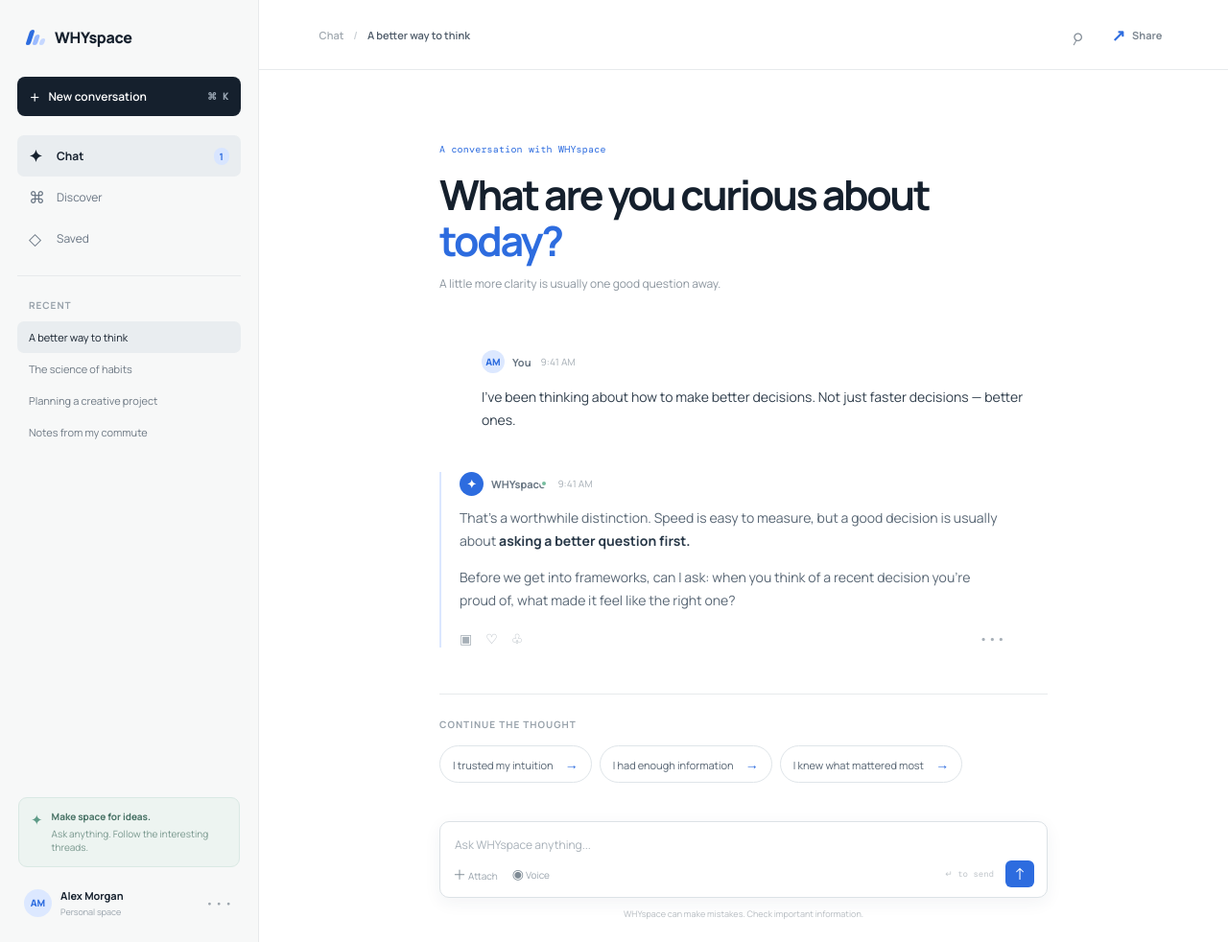
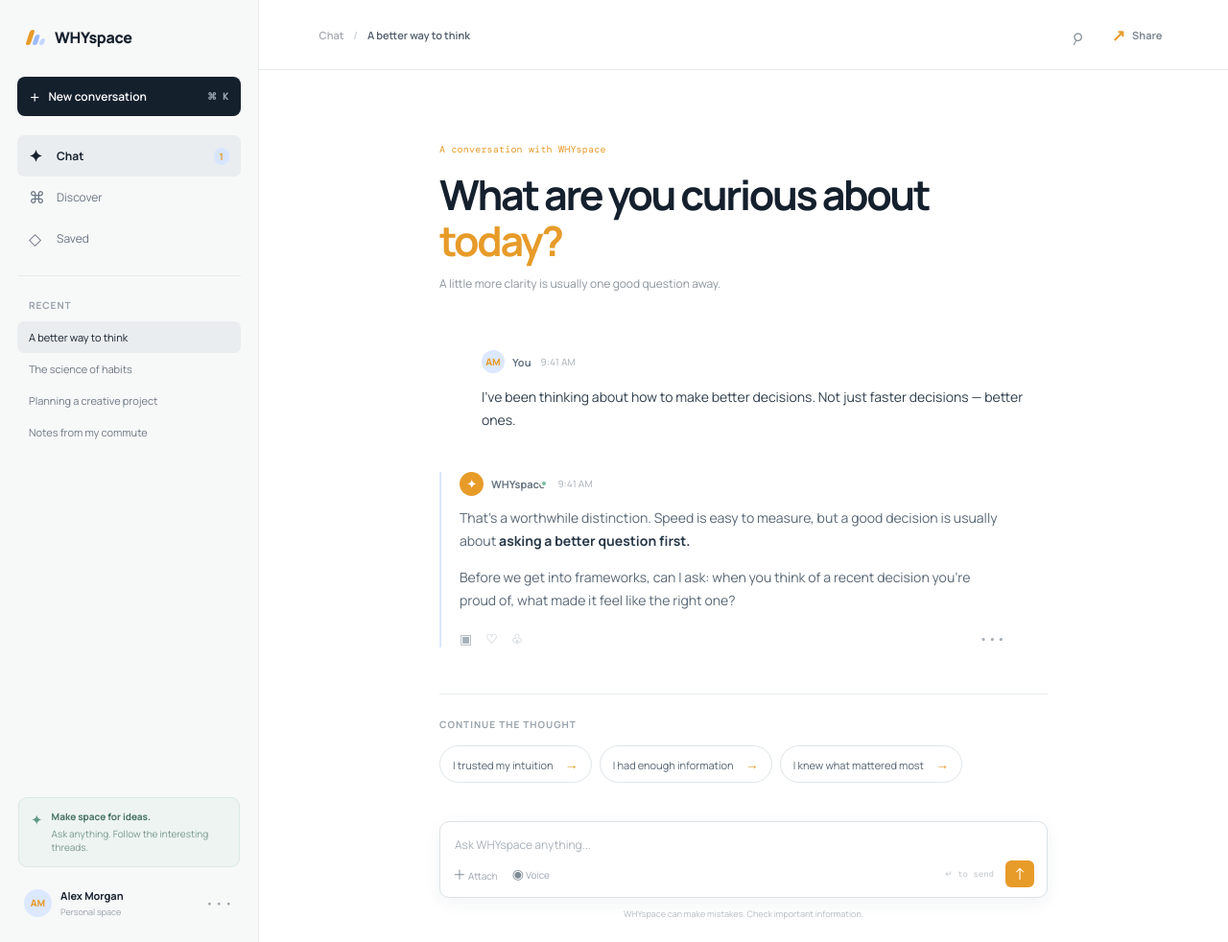
Before and after one commit to hunaincreed-hub/whyspace, a plain HTML site: page index.html in a window 1280 px wide. Shown: the whole page at 96% size. Drawn offline with nearby package versions, Linux system fonts and the light colour scheme.

Commit message:
Agent Host changes for agents/ai-chatbot-whyspace-interface

```diff
--- a/styles.css
+++ b/styles.css
@@ -3,7 +3,7 @@
   --muted: #75818e;
   --line: #e7eaec;
   --sidebar: #f7f8f8;
-  --blue: #2d6cdf;
+  --blue: #e79b29;
   --soft-blue: #eaf1ff;
   --green: #86bca8;
 }
```
